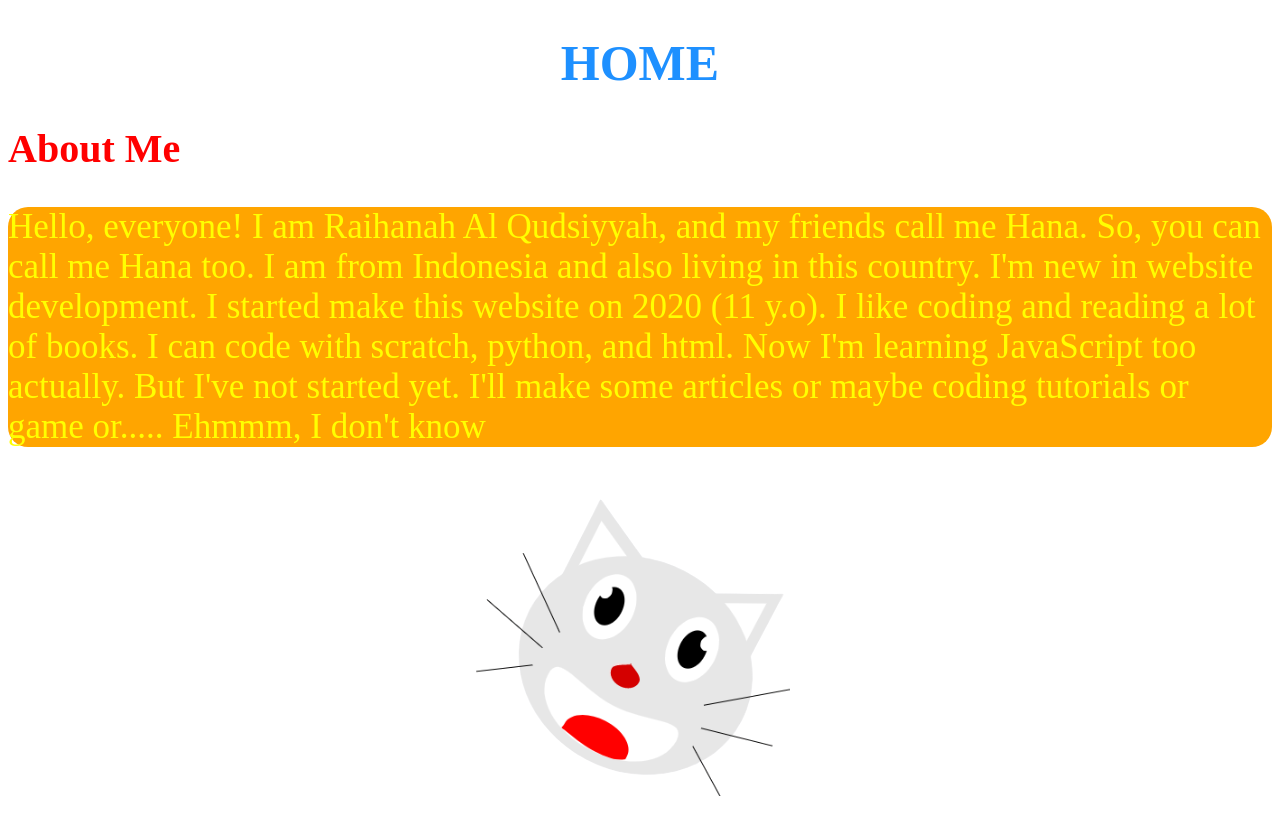
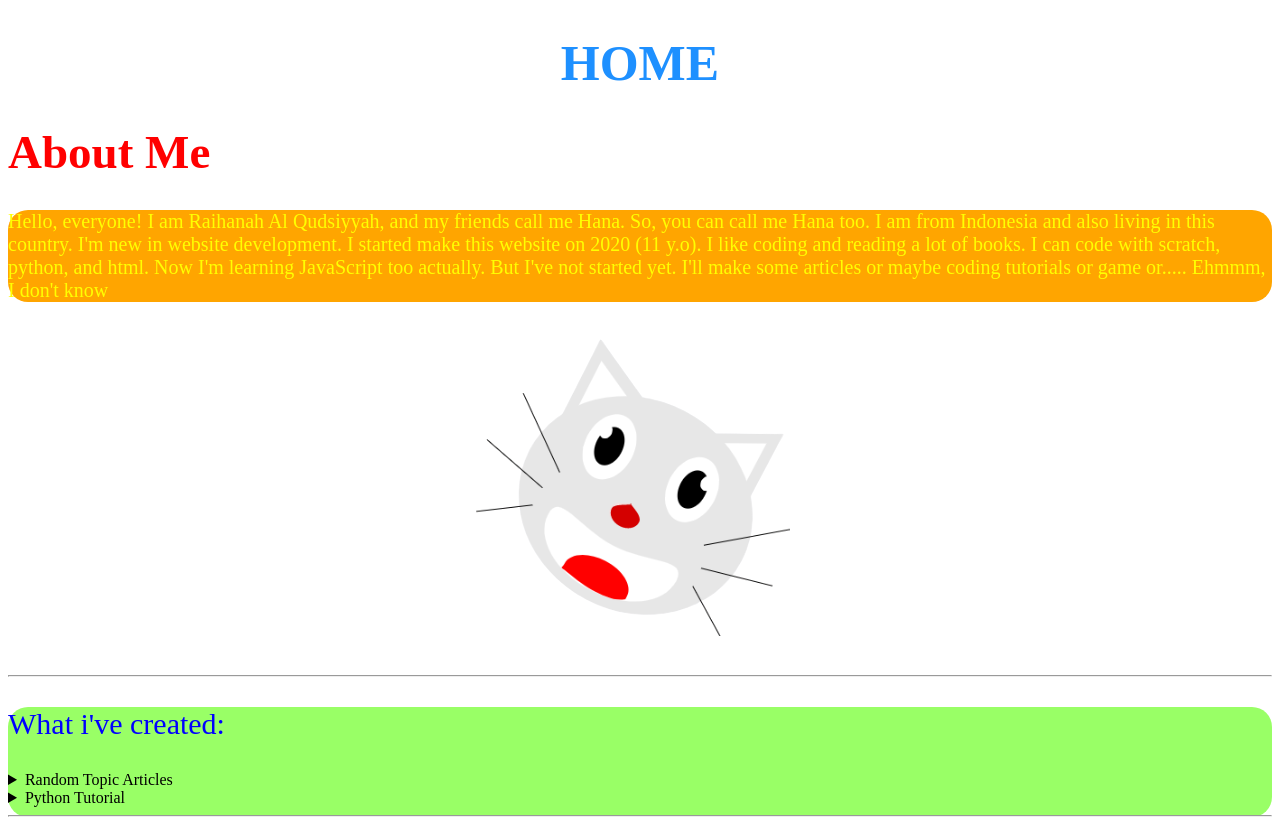
Before and after one commit to Raihana-hana/raihana-hana.github.io, a plain HTML site: page index.html in a window 1280 px wide. Shown: the top 819 px of the page. Drawn offline with Linux system fonts and the light colour scheme.

Commit message:
Update index.html

```diff
--- a/index.html
+++ b/index.html
@@ -5,12 +5,13 @@
     <meta name="description" content="Raihanah Al Qudsiyyah's Website">
     <meta name="keywords" content="Raihanah Al Qudsiyyah, Raihanah Al-Qudsiyyah, kid Who Code, raihanah hana, hana Al Qudsiyyah; Raihanah Al Qudsiyyah's Website">
     <meta name="author" content="Raihanah Al Qudsiyyah">
+    <meta name="viewport" content="width=device-width, initial-scale=0.5">
     <title>Raihanah A.</title>
     <link rel="shortcut icon" href="Catlogo.png">
     <style>
           @import "boxes.css";
           p {
-             font-size: 35px;
+             font-size: 20px;
              font-family: Sans serif;
           }
           body{
@@ -30,7 +31,7 @@
     <h1 style="color: dodgerblue; text-align: center; font-size: 50px">HOME</h1>
 </header>
 <main>
-    <h1 style="color: red; font-size: 40px">About Me</h1>
+    <h1 style="color: red; font-size: 47px">About Me</h1>
     <p id="orangebox" style="color: yellow">Hello, everyone! I am Raihanah Al Qudsiyyah, and my friends call me Hana. So, you can call me Hana too.
     I am from Indonesia and also living in this country. I'm new in website development. I started make this website on 2020 (11 y.o). I like coding and reading a lot of books. I can code with scratch, python, and html.
     Now I'm learning JavaScript too actually. But I've not started yet. I'll make some articles or
@@ -40,7 +41,7 @@
     <P></P>
 </main>
 <nav id="greenbox">
-    <p style="color: blue; font-size: 45px">What i've created:</p>
+    <p style="color: blue; font-size: 30px">What i've created:</p>
     <details>
        <summary>Random Topic Articles</summary>
        <a href="young-app-dev.html">•Young App Developer</a>
```
